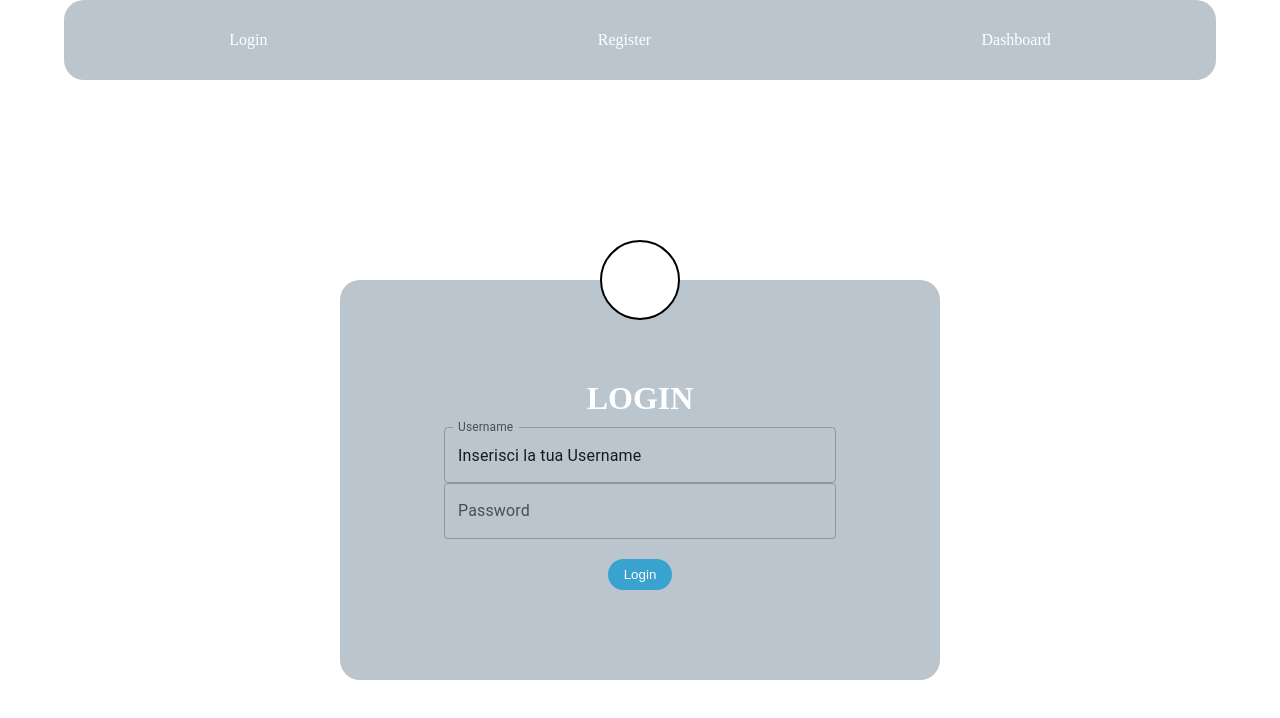
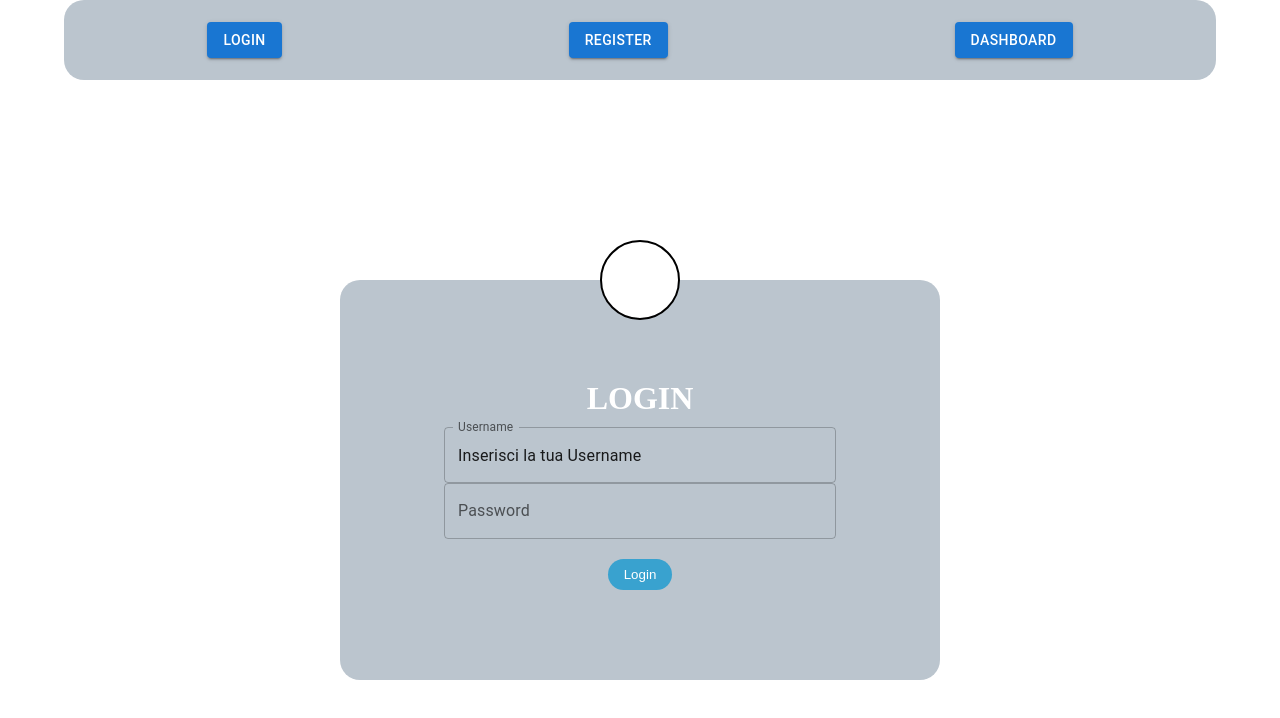
Before and after one commit to FrancescoMain/react-login, a React (Vite) app: page / in a window 1280 px wide. Shown: the top 718 px of the page. Built offline with nearby package versions, Linux system fonts and the light colour scheme.

Commit message:
aggiunto button da material UI

```diff
--- a/src/components/Navbar/Navbar.tsx
+++ b/src/components/Navbar/Navbar.tsx
@@ -2,6 +2,7 @@
 
 import { Nav, UnList, Link } from "./styles";
 import { Props } from "./type";
+import Button from "@mui/material/Button";
 
 const Navbar = ({ router }: Props) => {
   return (
@@ -11,7 +12,9 @@ const Navbar = ({ router }: Props) => {
           (route, index) =>
             route.visible && (
               <li key={index}>
-                <Link href={route.path}>{route.name}</Link>
+                <Button href={route.path} variant="contained">
+                  {route.name}
+                </Button>
               </li>
             )
         )}
```
